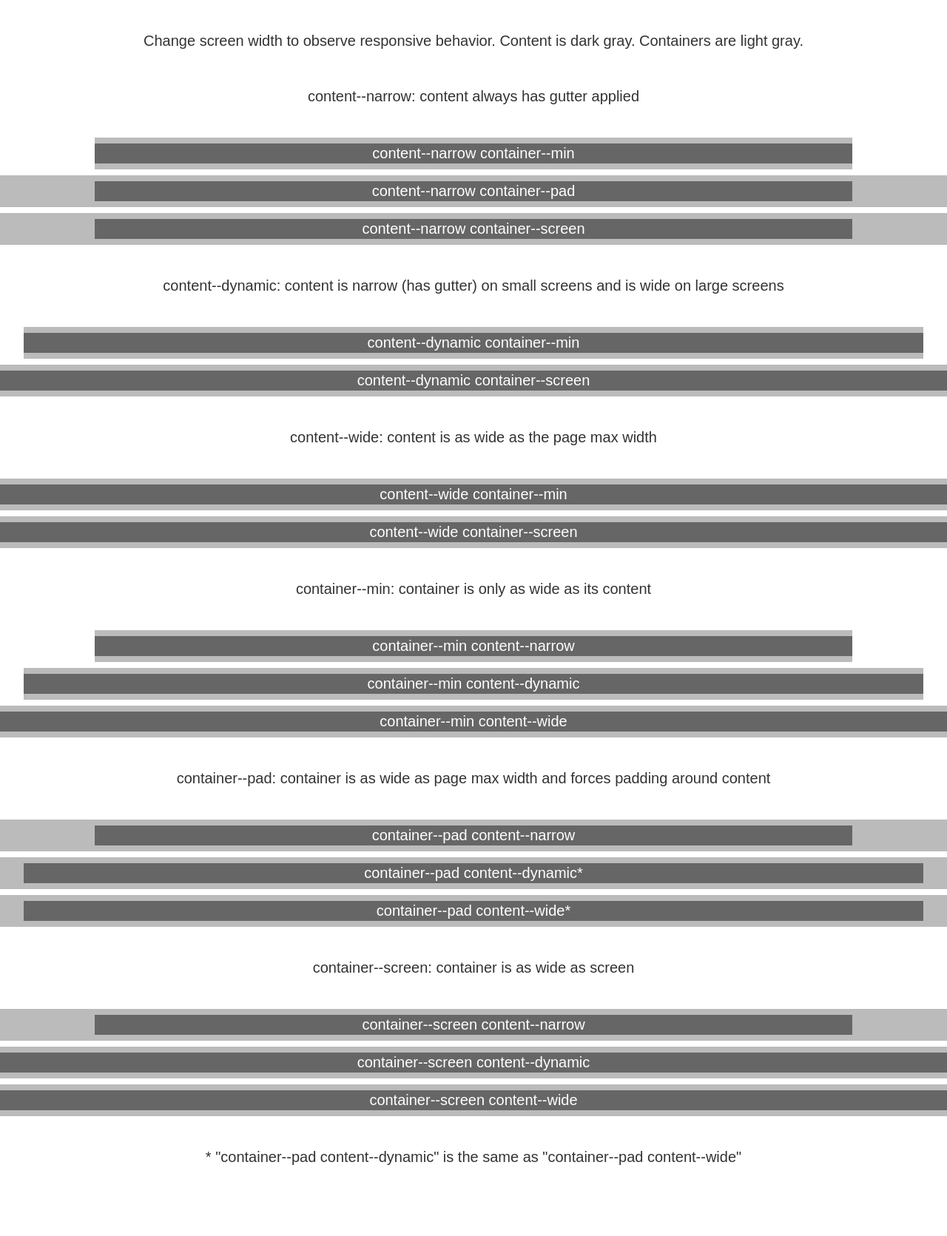
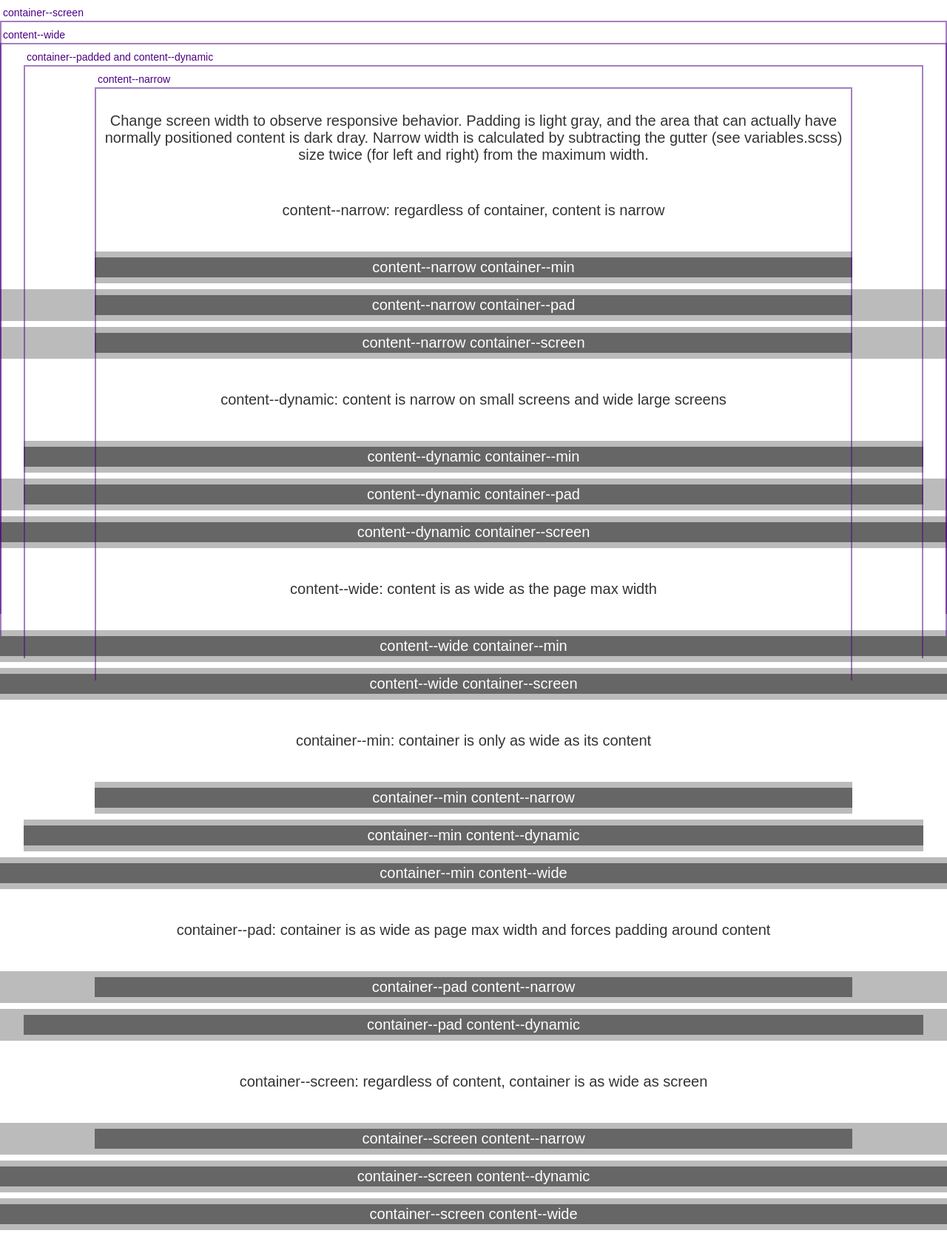
Before and after one commit to DevinFrenze/sass-responsive-layout, a website: page index.html in a window 1280 px wide. Shown: the whole page at 74% size. Before the commit the page ends 1620 px from the top, so only its background shows below. Drawn offline with Linux system fonts and the light colour scheme.

Commit message:
made demo and explanations better

```diff
--- a/index.html
+++ b/index.html
@@ -4,13 +4,29 @@
     <link rel="stylesheet" type="text/css" href="assets/css/main.css" media="screen" />
   </head>
   <body>
+    <div class="demo-markers">
+      <div class="container--screen demo-marker--screen">
+        <div class="demo-marker__text">container--screen</div>
+      </div>
+      <div class="content--wide container--min demo-marker--wide">
+        <div class="demo-marker__text">content--wide</div>
+      </div>
+      <div class="content--dynamic container--pad">
+        <div class="demo-marker--pad">
+          <div class="demo-marker__text">container--padded and content--dynamic</div>
+        </div>
+      </div>
+      <div class="content--narrow container--min demo-marker--narrow">
+        <div class="demo-marker__text">content--narrow</div>
+      </div>
+    </div>
     <div class="demo">
       <div class="label">
-        Change screen width to observe responsive behavior. Content is dark gray. Containers are light gray.
+        Change screen width to observe responsive behavior. Padding is light gray, and the area that can actually have normally positioned content is dark dray. Narrow width is calculated by subtracting the gutter (see variables.scss) size twice (for left and right) from the maximum width.
       </div>
 
       <div class="label">
-        content--narrow: content always has gutter applied
+        content--narrow: regardless of container, content is narrow
       </div>
 
       <div class="content--narrow container--min">
@@ -24,11 +40,14 @@
       </div>
 
       <div class="label">
-        content--dynamic: content is narrow (has gutter) on small screens and is wide on large screens
+        content--dynamic: content is narrow on small screens and wide large screens
       </div>
 
       <div class="content--dynamic container--min">
         <div>content--dynamic container--min</div>
+      </div>
+      <div class="content--dynamic container--pad">
+        <div>content--dynamic container--pad</div>
       </div>
       <div class="content--dynamic container--screen">
         <div>content--dynamic container--screen</div>
@@ -67,14 +86,11 @@
         <div>container--pad content--narrow</div>
       </div>
       <div class="content--dynamic container--pad">
-        <div>container--pad content--dynamic*</div>
-      </div>
-      <div class="content--wide container--pad">
-        <div>container--pad content--wide*</div>
+        <div>container--pad content--dynamic</div>
       </div>
 
       <div class="label">
-        container--screen: container is as wide as screen
+        container--screen: regardless of content, container is as wide as screen
       </div>
 
       <div class="content--narrow container--screen">
@@ -86,9 +102,6 @@
       <div class="content--wide container--screen">
         <div>container--screen content--wide</div>
       </div>
-      <div class="label">
-        * "container--pad content--dynamic" is the same as "container--pad content--wide"
-      </div>
     </div>
   </body>
 </html>
--- a/scss/container_pad.scss
+++ b/scss/container_pad.scss
@@ -17,7 +17,3 @@
 .container--pad.content--dynamic {
   max-width: $content-dynamic-max-width;
 }
-
-.container--pad.content--wide {
-   @extend .container--pad.content--dynamic;
-}
--- a/scss/demo.scss
+++ b/scss/demo.scss
@@ -1,9 +1,13 @@
+$demo-markers-height: 108px;
+
 .demo div {
   font-size: 20px;
   font-family: sans-serif;
 }
 
 .demo {
+  padding-top: 108px;
+
   .content--narrow,
   .content--dynamic,
   .content--wide {
@@ -35,3 +39,62 @@
   color: #333;
   text-align: center;
 }
+
+.demo-markers {
+  font-family: sans-serif;
+  font-size: 14px;
+  position: fixed;
+  height: $demo-markers-height;
+  top: 0;
+  left: 0;
+  right: 0;
+  background: rgba(white, 0.85);
+  padding-top: 1em;
+}
+
+@mixin demo-marker($color: indigo) {
+  color: $color;
+  border-top: 2px solid rgba($color, 0.5);
+  position: relative;
+  margin-top: 1em;
+  height: 1em;
+  overflow: visible;
+
+  &:before, &:after {
+    position: absolute;
+    content: '';
+    display: block;
+    height: 100vh;
+    width: 2px;
+    top: 0;
+    background: rgba($color, 0.5);
+  }
+  &:before {
+    left: 0;
+  }
+  &:after {
+    right: 0;
+  }
+}
+
+.demo-marker--narrow {
+  @include demo-marker;
+}
+
+.demo-marker--pad {
+  @include demo-marker;
+}
+
+.demo-marker--wide {
+  @include demo-marker;
+}
+
+.demo-marker--screen {
+  @include demo-marker;
+}
+
+.demo-marker__text {
+  position: absolute;
+  bottom: 1.33em;
+  padding-left: 4px;
+}
```
Also changed, not shown: assets/css/main.css.
